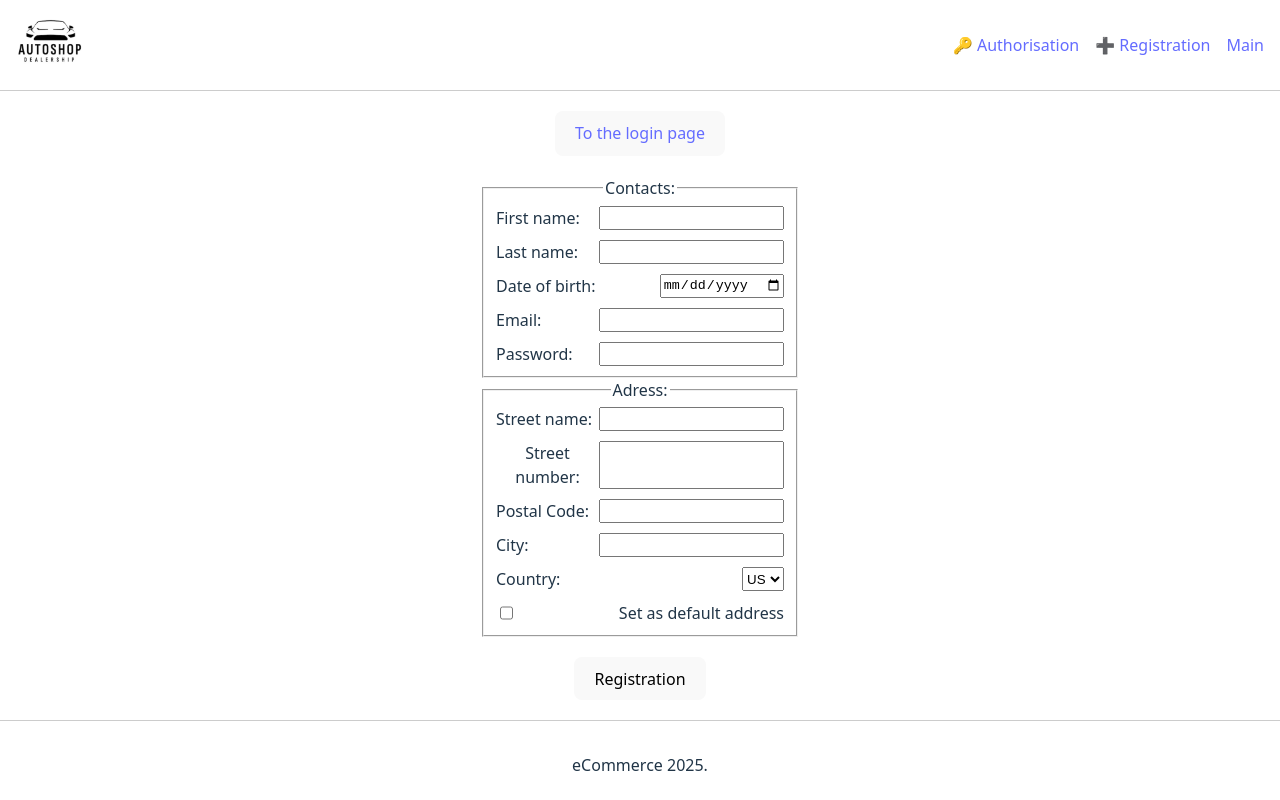
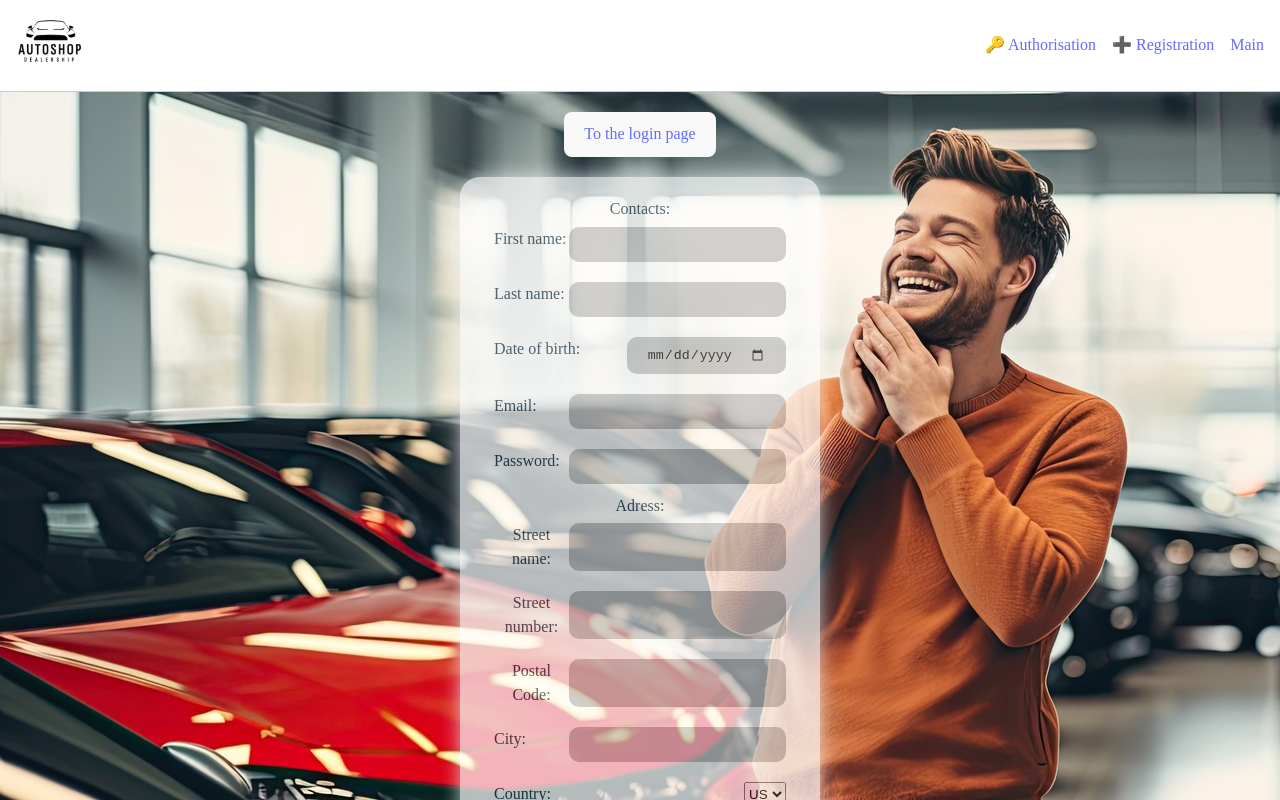
Before and after one commit to tim1234444/eCommerce-Application, a React (Vite) app: page /registration in a window 1280 px wide. Shown: the top 800 px of the page. Built offline with nearby package versions, Linux system fonts and the light colour scheme.

Commit message:
styles: style for forms and pages elements

```diff
--- a/src/App.css
+++ b/src/App.css
@@ -7,6 +7,7 @@
   margin: 0;
   padding: 0;
   text-align: center;
+  font-family: 'Times New Roman', Times, serif;
 }
 
 main {
--- a/src/components/Layout.css
+++ b/src/components/Layout.css
@@ -24,6 +24,10 @@
   padding: 0;
 }
 
+main {
+  background-image: url('/src/assets/medium-vecteezy_ecstatic-young-man-embracing-new-car-imagining-purchase-at_27184857_medium.jpg');
+}
+
 .footer {
   text-align: center;
   padding: 1rem;
--- a/src/components/LoginForm/LoginForm.css
+++ b/src/components/LoginForm/LoginForm.css
@@ -7,6 +7,27 @@
   justify-content: center;
   align-items: center;
   gap: 20px;
+  font-size: 16px;
+  max-width: 320px;
+  width: 100%;
+  margin: 0 auto;
+  background-color: #ffffff;
+  opacity: 0.7;
+  padding: 20px;
+  border-radius: 20px;
+  box-shadow: 0 0 20px #ffffff;
+
+  & input {
+    background-color: #c0c0c0;
+    border: none;
+    border-radius: 10px;
+    box-shadow: 0 0 10px #ffffff;
+    padding: 10px 20px;
+  }
+
+  & button {
+    background-color: #c0c0c0;
+  }
 }
 
 .authorisation-form .field {
--- a/src/components/registrationForm/registrationForm.css
+++ b/src/components/registrationForm/registrationForm.css
@@ -1,13 +1,32 @@
 .form-registration {
+  font-size: 16px;
   max-width: 320px;
   width: 100%;
   margin: 0 auto;
+  background-color: #ffffff;
+  opacity: 0.7;
+  padding: 20px;
+  border-radius: 20px;
+  box-shadow: 0 0 20px #ffffff;
+
+  & input {
+    background-color: #c0c0c0;
+    border: none;
+    border-radius: 10px;
+    box-shadow: 0 0 10px #ffffff;
+    padding: 10px 20px;
+  }
+
+  & button {
+    background-color: #c0c0c0;
+  }
 }
 
 .form-registration fieldset {
+  border: none;
   display: flex;
   flex-direction: column;
-  gap: 10px;
+  gap: 20px;
 }
 
 .form-registration fieldset:last-of-type {
--- a/src/pages/loginPage.tsx
+++ b/src/pages/loginPage.tsx
@@ -4,7 +4,6 @@ import LoginForm from '../components/loginForm/LoginForm';
 function LoginPage() {
   return (
     <Layout>
-      <h1>Authorisation</h1>
       <LoginForm />
     </Layout>
   );
```
Also changed, not shown: src/assets/medium-vecteezy_ecstatic-young-man-embracing-new-car-imagining-purchase-at_27184857_medium.jpg (added).
